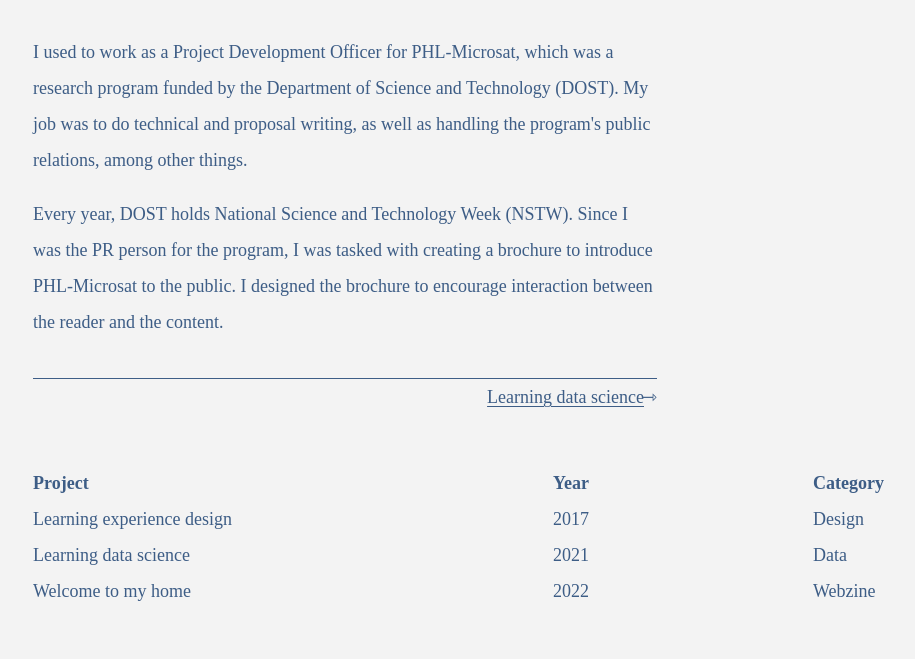
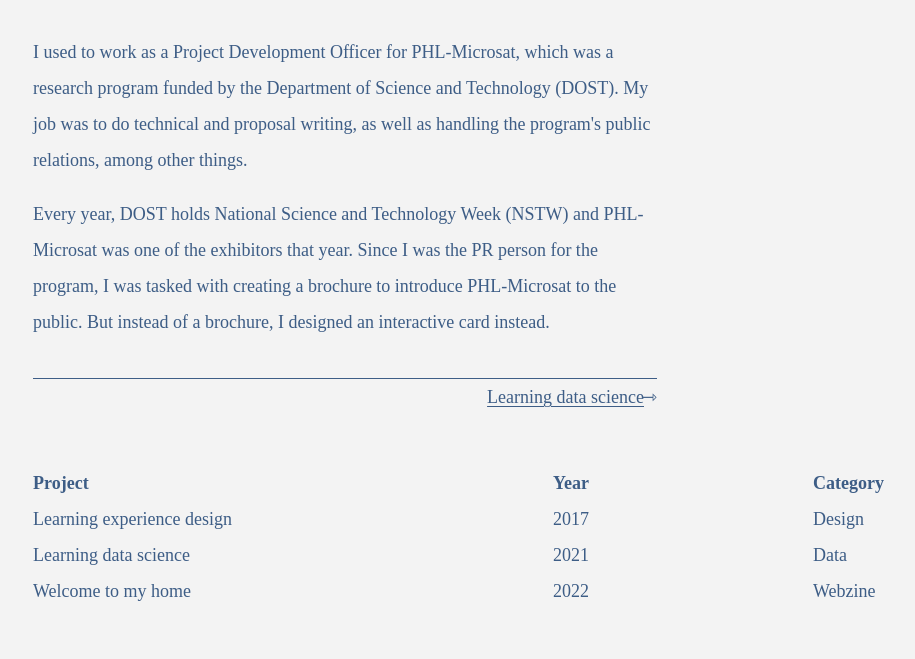
Before and after one commit to phoemelaballaran/phoemelaballaran.github.io, a Jekyll site: the page built from _projects/2017-07-learning-experience-design.md, in a window 1280 px wide. Shown: the part 749-1408 px from the top of the page, without its empty margins (87-1002 px from the left). Built offline with Jekyll 4.4.1, drawn with Linux system fonts in a browser that asks for light colours; some web fonts are replaced.

Commit message:
Update 2017-07-learning-experience-design.md

```diff
--- a/_projects/2017-07-learning-experience-design.md
+++ b/_projects/2017-07-learning-experience-design.md
@@ -13,5 +13,5 @@
     I used to work as a Project Development Officer for PHL-Microsat, which was a research program funded by the Department of Science and Technology (DOST). My job was to do technical and proposal writing, as well as handling the program's public relations, among other things.
   </p>
   <p>
-    Every year, DOST holds National Science and Technology Week (NSTW). Since I was the PR person for the program, I was tasked with creating a brochure to introduce PHL-Microsat to the public. I designed the brochure to encourage interaction between the reader and the content.
+    Every year, DOST holds National Science and Technology Week (NSTW) and PHL-Microsat was one of the exhibitors that year. Since I was the PR person for the program, I was tasked with creating a brochure to introduce PHL-Microsat to the public. But instead of a brochure, I designed an interactive card instead.
   </p>
```
